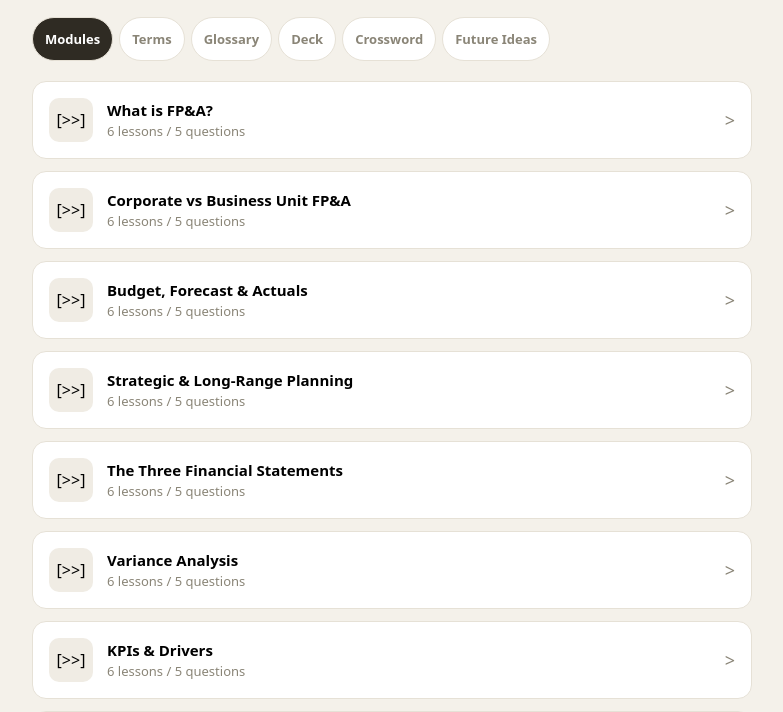
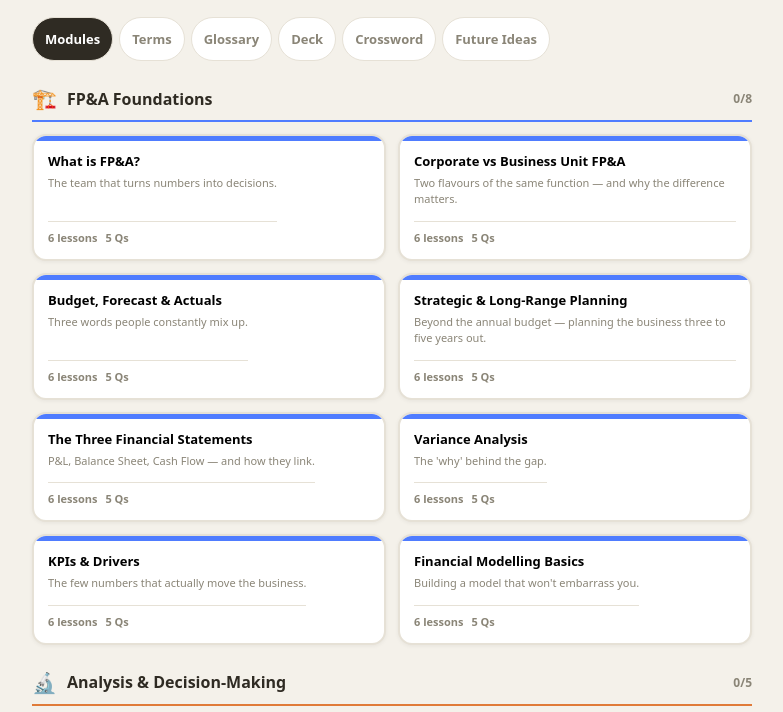
Before and after one commit to Madhav03/fpa-made-easy, a plain HTML site: page index.html in a window 1280 px wide. Shown: the part 74-786 px from the top of the page, without its empty margins (248-1031 px from the left). Drawn offline with Linux system fonts and the light colour scheme.

Commit message:
Add files via upload

```diff
--- a/index.html
+++ b/index.html
@@ -111,20 +111,81 @@ function buildApp() {
 }
 
 function buildHome() {
-  var div=h("div",{style:{display:"grid",gap:"12px"}});
-  MODULES.forEach(function(m){
-    var done=S.mastered[m.id];
-    (function(m,done){
-      var card=mkbtn("",{textAlign:"left",background:C.card,border:"1.5px solid "+(done?"#a8d5b8":C.border),borderRadius:"14px",padding:"16px",display:"flex",alignItems:"center",gap:"14px",width:"100%"},function(){S.openId=m.id;S.tab="lessons";S.quiz={};render();});
-      var icon=h("div",{style:{width:"44px",height:"44px",borderRadius:"10px",flexShrink:"0",background:done?C.greenBg:"#f0ece4",display:"flex",alignItems:"center",justifyContent:"center",fontSize:"16px"}},done?"[OK]":"[>>]");
-      var info=h("div",{style:{flex:"1"}});
-      info.appendChild(h("div",{style:{fontWeight:"700",fontSize:"15px"}},m.title));
-      info.appendChild(h("div",{style:{fontSize:"13px",color:C.muted,marginTop:"2px"}},m.lessons.length+" lessons / "+m.quiz.length+" questions"));
-      card.appendChild(icon); card.appendChild(info); card.appendChild(h("div",{style:{fontSize:"18px",color:C.muted}},">"));
-      div.appendChild(card);
-    })(m,done);
+  var wrap=h("div",{});
+
+  var THEMES=[
+    {label:"FP\x26A Foundations",emoji:"🏗️",ids:["what-is-fpa","corporate-vs-bu","budget-vs-forecast","strategic-lrp","three-statements","variance","kpis","modelling"]},
+    {label:"Analysis \x26 Decision-Making",emoji:"🔬",ids:["scenario","cashflow","operating-leverage","profitability-cost-analysis","financial-ratios-kpis"]},
+    {label:"Reporting \x26 Performance",emoji:"📊",ids:["month-end","management-reporting-cfo-pack","performance-management","board-investor-communication","benchmarking-competitive-analysis"]},
+    {label:"Business Partnering",emoji:"🤝",ids:["understand-business","partnering","toolkit","startups-vs-enterprises"]},
+    {label:"Data \x26 Technology",emoji:"💻",ids:["excel","messy-data","data-foundations","visualisation"]},
+    {label:"Strategy \x26 Transactions",emoji:"♟️",ids:["strategic-long-range-planning","cost-of-capital","capital-investment","business-valuation","mergers-acquisitions"]},
+    {label:"Global \x26 Specialist Topics",emoji:"🌐",ids:["transfer-pricing","gcc-offshore-fpa","fx-currency-risk","taxation-in-fpa","incentives-sezs-tax-planning","tax-incentives-etr","working-capital-management"]},
+    {label:"Controls \x26 Compliance",emoji:"🔒",ids:["financial-close-controls","esg-non-financial","taxation-in-fpa"]},
+    {label:"AI \x26 the Future of FP\x26A",emoji:"🤖",ids:["ai-in-fpa"]},
+    {label:"Career \x26 Landscape",emoji:"🚀",ids:["modern-landscape","career","transfer-pricing-interco"]}
+  ];
+
+  // Build id->module map
+  var modMap={};
+  MODULES.forEach(function(m){modMap[m.id]=m;});
+
+  var accents=["#4f7cff","#e07b39","#2eaa71","#9b5cf6","#e04b7a","#1aacb0","#c08b2f","#5a7dd1"];
+
+  THEMES.forEach(function(theme,ti){
+    // Collect modules for this theme (skip missing ids gracefully)
+    var mods=theme.ids.map(function(id){return modMap[id];}).filter(Boolean);
+    if(!mods.length)return;
+
+    // Theme header
+    var themeAccent=accents[ti%accents.length];
+    var hdr=h("div",{style:{display:"flex",alignItems:"center",gap:"10px",margin:"24px 0 12px",paddingBottom:"8px",borderBottom:"2px solid "+themeAccent}});
+    hdr.appendChild(h("span",{style:{fontSize:"20px"}},theme.emoji));
+    hdr.appendChild(h("span",{style:{fontWeight:"700",fontSize:"16px",color:C.text}},theme.label));
+    var doneCount=mods.filter(function(m){return S.mastered[m.id];}).length;
+    hdr.appendChild(h("span",{style:{marginLeft:"auto",fontSize:"12px",color:C.muted,fontWeight:"600"}},doneCount+"/"+mods.length));
+    wrap.appendChild(hdr);
+
+    // Grid
+    var grid=h("div",{style:{display:"grid",gridTemplateColumns:"repeat(auto-fill,minmax(240px,1fr))",gap:"12px"}});
+
+    mods.forEach(function(m){
+      var done=S.mastered[m.id];
+      (function(m,done){
+        var card=mkbtn("",{
+          textAlign:"left",background:C.card,
+          border:"2px solid "+(done?"#2eaa71":C.border),
+          borderRadius:"14px",padding:"0",width:"100%",overflow:"hidden",
+          display:"flex",flexDirection:"column",cursor:"pointer",
+          boxShadow:"0 1px 4px rgba(0,0,0,0.06)"
+        },function(){S.openId=m.id;S.tab="lessons";S.quiz={};render();});
+
+        // Top colour band
+        card.appendChild(h("div",{style:{height:"5px",background:done?"#2eaa71":themeAccent,width:"100%"}}));
+
+        var body=h("div",{style:{padding:"12px 14px 14px",flex:"1",display:"flex",flexDirection:"column",gap:"5px"}});
+
+        // Title + done badge
+        var titleRow=h("div",{style:{display:"flex",alignItems:"flex-start",gap:"6px"}});
+        if(done){titleRow.appendChild(h("span",{style:{flexShrink:"0",marginTop:"2px",fontSize:"10px",fontWeight:"700",background:"#d4f0e2",color:"#1a7a4a",borderRadius:"5px",padding:"1px 5px"}},"✓"));}
+        titleRow.appendChild(h("div",{style:{fontWeight:"700",fontSize:"13px",lineHeight:"1.3"}},m.title));
+        body.appendChild(titleRow);
+
+        if(m.blurb){body.appendChild(h("div",{style:{fontSize:"11px",color:C.muted,lineHeight:"1.5",flex:"1"}},m.blurb));}
+
+        var footer=h("div",{style:{display:"flex",gap:"8px",marginTop:"8px",paddingTop:"8px",borderTop:"1px solid "+C.border}});
+        footer.appendChild(h("span",{style:{fontSize:"11px",color:C.muted,fontWeight:"600"}},m.lessons.length+" lessons"));
+        footer.appendChild(h("span",{style:{fontSize:"11px",color:C.muted,fontWeight:"600"}},m.quiz.length+" Qs"));
+        body.appendChild(footer);
+
+        card.appendChild(body);
+        grid.appendChild(card);
+      })(m,done);
+    });
+    wrap.appendChild(grid);
   });
-  return div;
+
+  return wrap;
 }
 
 function buildModule(mod) {
```
